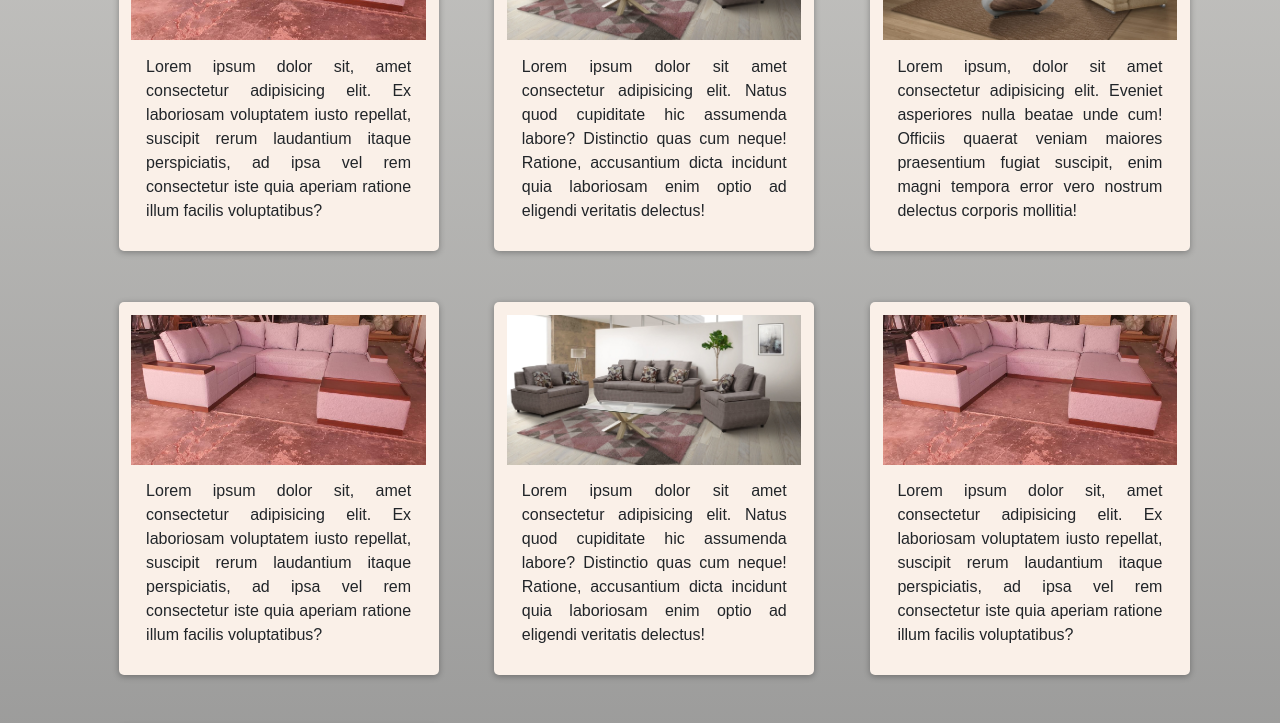
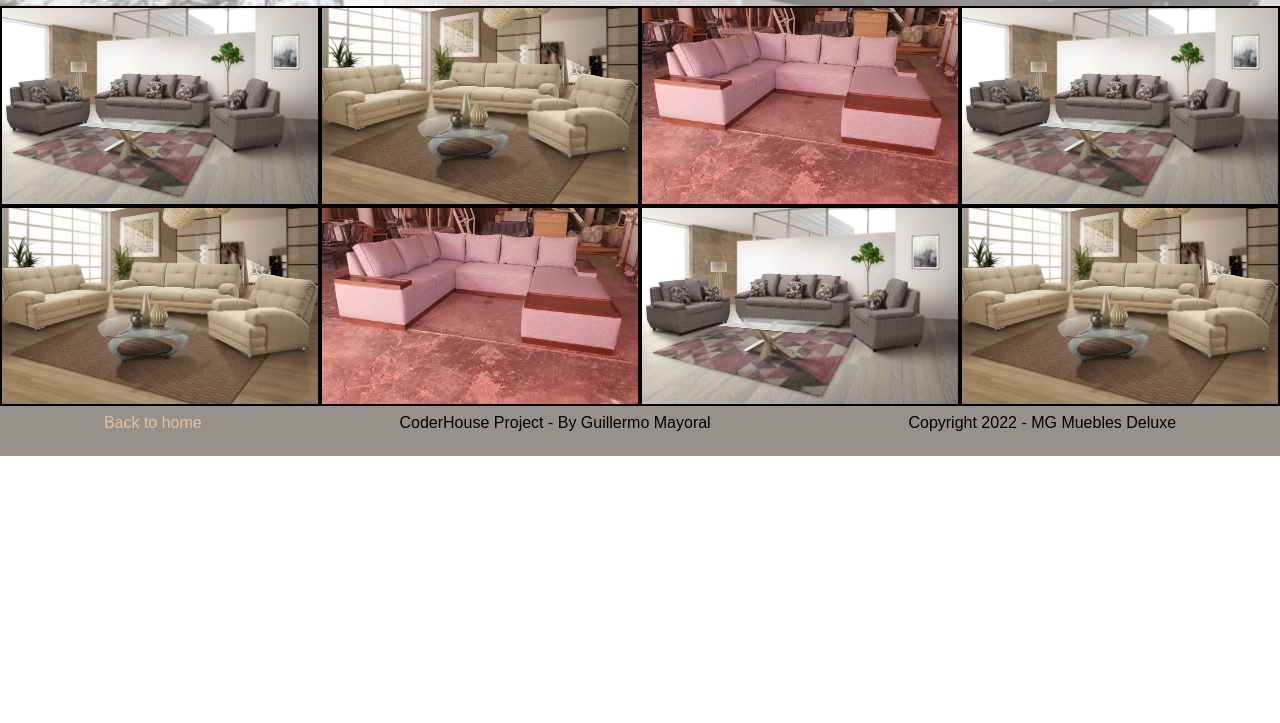
Before and after one commit to GuillermoMayoral/CoderHouse_PF_Desarrollo_web, a plain HTML site: page pages/sofa.html in a window 1280 px wide. Shown: the part 728-1451 px from the top of the page. After the commit the page ends 1184 px from the top, so only its background shows below. Drawn offline with nearby package versions, Linux system fonts and the light colour scheme; files whose address does not match are found by name.

Commit message:
completetion of the sofa page with bootstrap and animation.

```diff
--- a/css/styles.css
+++ b/css/styles.css
@@ -62,6 +62,7 @@ iframe {
 .jumbotron h1 {
     color: #000000;
     text-shadow: 0 0 5px black;
+    font-size: 60px;
 }
 
 .carousel-item img {
@@ -70,6 +71,78 @@ iframe {
     object-fit: cover;
     object-position: center;
     height: 250px;
+    margin-bottom: 30px;
+}
+
+.gal {
+    background-image: linear-gradient(rgba(255, 255, 255, 0.5), rgba(255, 255, 255, 0.5)), url(../images/background\ principal.jpg);
+    background-size: cover;
+    background-position: center;
+    color: #000000;
+    text-shadow: 0 0 5px black;
+    text-align: end;
+    padding: 20px;
+    margin: 0;
+    font-size: 50px;
+}
+
+.item {
+    height: 200px;
+    border: 2px solid black;
+}
+
+.item-h:hover {
+    transform: scale(.99);
+    transition-duration: .5s;
+    box-shadow: 0 0 5px #000000;
+}
+
+.item1 {
+    background-image: url(../images/sala-libano.jpg);
+    background-size: cover;
+    background-position: center;
+}
+
+.item2 {
+    background-image: url(../images/sala-romina.jpg);
+    background-size: cover;
+    background-position: center;
+}
+
+.item3 {
+    background-image: url(../images/sala.jpg);
+    background-size: cover;
+    background-position: center;
+}
+
+.item4 {
+    background-image: url(../images/sala-libano.jpg);
+    background-size: cover;
+    background-position: center;
+}
+
+.item5 {
+    background-image: url(../images/sala-romina.jpg);
+    background-size: cover;
+    background-position: center;
+}
+
+.item6 {
+    background-image: url(../images/sala.jpg);
+    background-size: cover;
+    background-position: center;
+}
+
+.item7 {
+    background-image: url(../images/sala-libano.jpg);
+    background-size: cover;
+    background-position: center;
+}
+
+.item8 {
+    background-image: url(../images/sala-romina.jpg);
+    background-size: cover;
+    background-position: center;
 }
 
 /* aqui empieza el menu de nav y el head */
--- a/pages/sofa.html
+++ b/pages/sofa.html
@@ -17,7 +17,7 @@
     <!--class="fx-header" -->
     <nav class="navbar navbar-expand-md navbar-dark">
       <!-- Brand -->
-      <a class="logo-b" href="../index.html"><img class="logo-b" src="../images/logo.png" alt="Logo"></a>
+      <a class="logo-b" href="../index.html"><img id="title" class="logo-b" src="../images/logo.png" alt="Logo"></a>
 
       <!-- Toggler/collapsibe Button -->
       <button class="navbar-toggler" type="button" data-toggle="collapse" data-target="#collapsibleNavbar">
@@ -60,12 +60,12 @@
   </header>
   <main>
     <!-- inicia jumbotron -->
-    <div class="jumbotron">
+    <div class="jumbotron titulo-sofas">
       <h1>Sofas</h1>
     </div>
     <!-- fin jumbotron -->
     <!-- inicio carrucel -->
-    <div id="demo" class="carousel slide" data-ride="carousel">
+    <div id="demo" class="carousel slide presentacion" data-ride="carousel">
 
       <!-- Indicators -->
       <ul class="carousel-indicators">
@@ -96,8 +96,23 @@
       </a>
 
     </div>
+    <!-- inicia galeria -->
+    <h2 class="gal">Galeria</h2>
+    <div class="container-fluid galeria">
+      <div class="row">
+        <div class="col-sm-6 col-md-12 col-lg-3 item item1 item-h"></div>
+        <div class="col-sm-6 col-md-4 col-lg-3 item item2 item-h"></div>
+        <div class="col-sm-6 col-md-8 col-lg-3 item item3 item-h"></div>
+        <div class="col-sm-6 col-md-8 col-lg-3 item item4 item-h"></div>
+        <div class="col-sm-6 col-md-4 col-lg-3 item item5 item-h"></div>
+        <div class="col-sm-6 col-md-12 col-lg-3 item item6 item-h"></div>
+        <div class="col-sm-6 col-md-4 col-lg-3 item item7 item-h"></div>
+        <div class="col-sm-6 col-md-8 col-lg-3 item item8 item-h"></div>
+      </div>
+    </div>
+    <!-- fin galeria -->
     <!-- fin carrucel -->
-    <div>
+    <!-- <div>
       <section class="block">
         <article class="block-sofas block-styles">
           <img src="../images/sala.jpg" alt="Sala" />
@@ -163,7 +178,7 @@
           </p>
         </article>
       </section>
-    </div>
+    </div> -->
 
 
 
```
